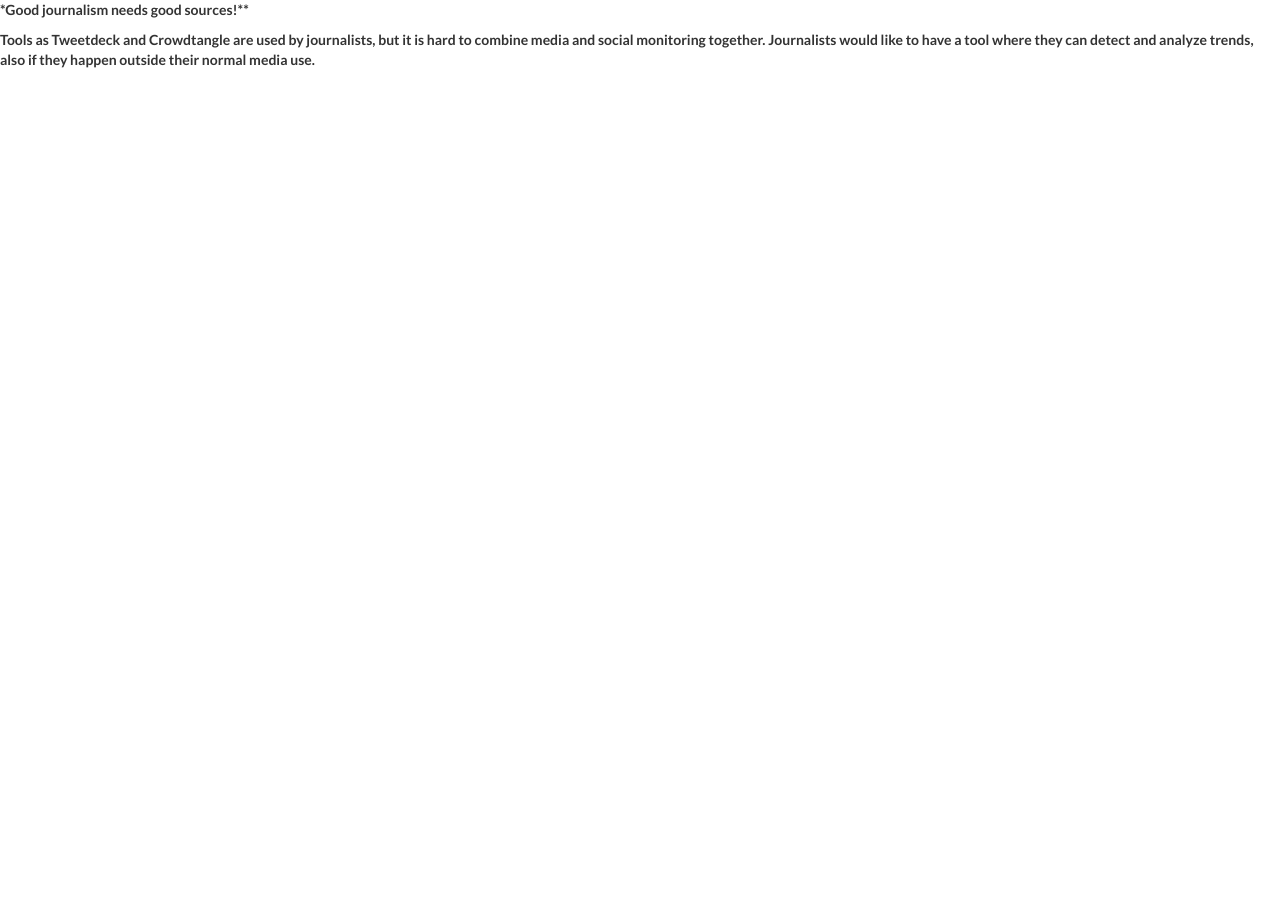
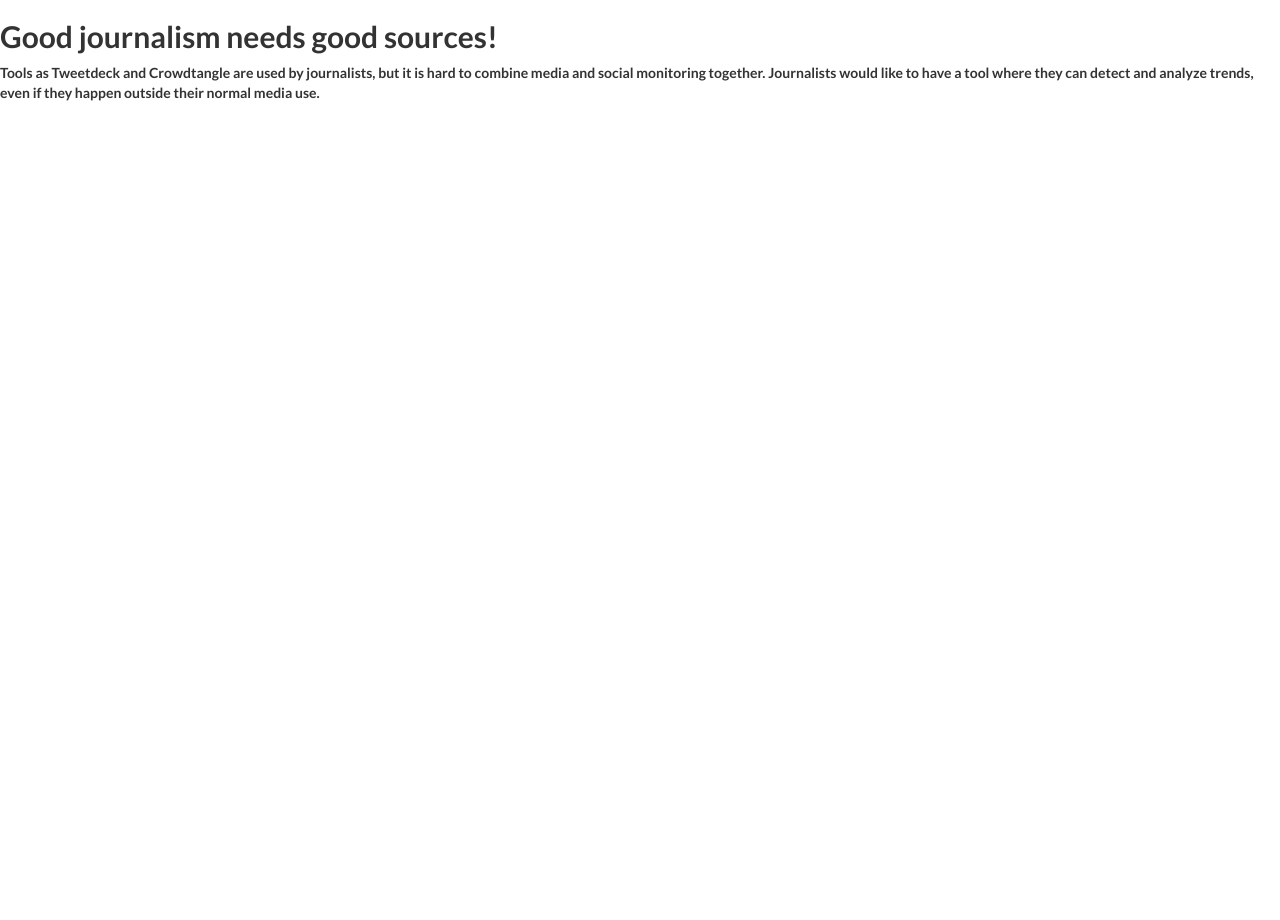
Before and after one commit to dpa-newslab/bbc-newshack-2017, a Jekyll site: the page built from intro.md, in a window 1280 px wide. Built offline with Jekyll 4.4.1, drawn with Linux system fonts in a browser that asks for light colours.

Commit message:
Update intro.md

```diff
--- a/intro.md
+++ b/intro.md
@@ -7,6 +7,6 @@
 description: |
 ---
 
-*Good journalism needs good sources!**
+## Good journalism needs good sources!
 
-Tools as Tweetdeck and Crowdtangle are used by journalists, but it is hard to combine media and social monitoring together. Journalists would like to have a tool where they can detect and analyze trends, also if they happen outside their normal media use.
+Tools as Tweetdeck and Crowdtangle are used by journalists, but it is hard to combine **media** and **social monitoring** together. Journalists would like to have a tool where they can **detect and analyze trends**, even if they happen **outside** their normal media use.
```
